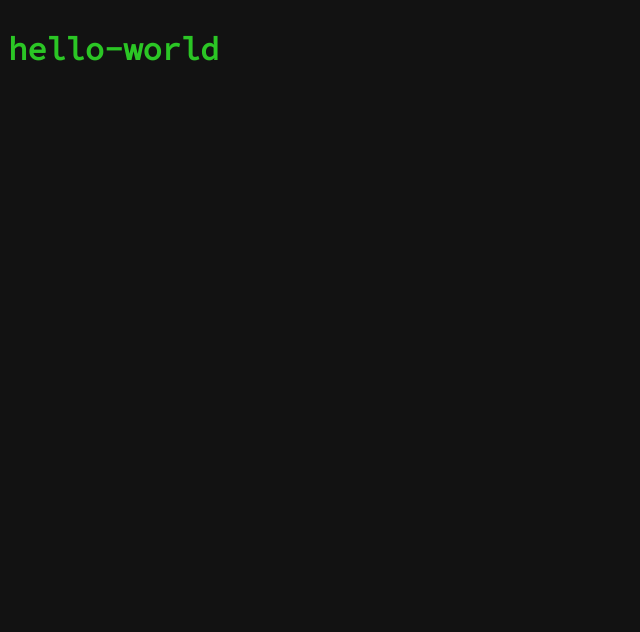
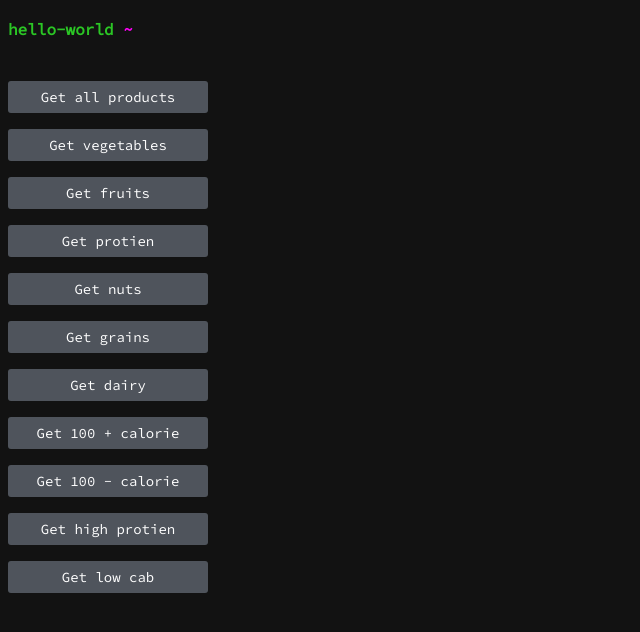
Before and after one commit to yagasta/pgp-mp-3, a website: page index.html in a window 1280 px wide. Shown: the whole page, without its empty margins (0-640 px from the left). Drawn offline with Linux system fonts and the light colour scheme.

Commit message:
add interactive page

```diff
--- a/index.css
+++ b/index.css
@@ -1,9 +1,46 @@
-@import url('https://fonts.googleapis.com/css2?family=Source+Code+Pro&display=swap');
+@import url("https://fonts.googleapis.com/css2?family=Source+Code+Pro&display=swap");
+
+* {
+  font-family: "Source Code Pro", monospace;
+}
 
 body {
   background-color: rgb(18, 18, 18);
-  font-family: 'Source Code Pro', monospace;
   display: flex;
-  align-items: center;
+  flex-direction: column;
   color: rgb(43, 198, 37);
 }
+
+h1 {
+  font-size: 1rem;
+}
+
+span {
+  color: rgb(255, 0, 247);
+}
+
+.button {
+  display: inline-block;
+  outline: none;
+  cursor: pointer;
+  border-radius: 3px;
+  font-size: 14px;
+  font-weight: 500;
+  line-height: 16px;
+  padding: 2px 16px;
+  height: 32px;
+  min-width: 60px;
+  min-height: 32px;
+  border: none;
+  color: #fff;
+  background-color: #4f545c;
+  transition: background-color 0.17s ease, color 0.17s ease;
+}
+
+.button-group {
+  display: grid;
+  grid-template-columns: repeat(1, 1fr);
+  gap: 1rem;
+  max-width: 200px;
+  margin-top: 2rem;
+}
--- a/index.html
+++ b/index.html
@@ -3,11 +3,24 @@
   <head>
     <meta charset="UTF-8" />
     <meta name="viewport" content="width=device-width, initial-scale=1.0" />
-    <link rel="stylesheet" href="index.css">
+    <link rel="stylesheet" href="index.css" />
     <title>Document</title>
   </head>
   <body>
-    <h1>hello-world</h1>
+    <h1>hello-world <span>~</span></h1>
+    <div class="button-group">
+      <button class="button all-products">Get all products</button>
+      <button class="button vegetables">Get vegetables</button>
+      <button class="button fruit">Get fruits</button>
+      <button class="button protien">Get protien</button>
+      <button class="button nuts">Get nuts</button>
+      <button class="button grains">Get grains</button>
+      <button class="button dairy">Get dairy</button>
+      <button class="button high-calorie">Get 100 + calorie</button>
+      <button class="button low">Get 100 - calorie</button>
+      <button class="button high-protien">Get high protien</button>
+      <button class="button low-cab">Get low cab</button>
+    </div>
     <script src="./index.js"></script>
   </body>
 </html>
--- a/index.js
+++ b/index.js
@@ -337,7 +337,7 @@ const filterByCategory = (category) => {
 
 // filterByCategory("Vegetable");
 // filterByCategory("Fruit");
-// filterByCategory("Protien");
+// filterByCategory("Protein");
 // filterByCategory("Nuts");
 // filterByCategory("Grains");
 // filterByCategory("Dairy");
@@ -350,7 +350,7 @@ const lowCalorie = () => {
   });
 };
 
-// lowCalorie()
+// lowCalorie();
 
 const highCalorie = () => {
   f.forEach((i) => {
@@ -379,9 +379,35 @@ const sortItems = (sortby, type) => {
 
   const sortedItems = keys.map((k) => obj[k]);
   sortedItems.forEach((index) => {
-    console.log(f[index][sortby]);
+    console.log(f[index]);
   });
 };
 
 // sortItems("protiens", true);
 // sortItems("cab", false);
+
+//Extra js
+
+const getAllProductsButton = document.querySelector(".all-products");
+const vegetablesButton = document.querySelector(".vegetables");
+const fruitButton = document.querySelector(".fruit");
+const protienButton = document.querySelector(".protien");
+const nutsButton = document.querySelector(".nuts");
+const grainsButton = document.querySelector(".grains");
+const dairyButton = document.querySelector(".dairy");
+const highCalorieButton = document.querySelector(".high-calorie");
+const lowCalorieButton = document.querySelector(".low");
+const highProtienButton = document.querySelector(".high-protien");
+const lowCabButton = document.querySelector(".low-cab");
+
+getAllProductsButton.addEventListener("click", getAllItems);
+vegetablesButton.addEventListener("click", () => filterByCategory("Vegetable"));
+fruitButton.addEventListener("click", () => filterByCategory("Fruit"));
+protienButton.addEventListener("click", () => filterByCategory("Protein"));
+nutsButton.addEventListener("click", () => filterByCategory("Nuts"));
+grainsButton.addEventListener("click", () => filterByCategory("Grain"));
+dairyButton.addEventListener("click", () => filterByCategory("Dairy"));
+highCalorieButton.addEventListener("click", highCalorie);
+lowCalorieButton.addEventListener("click", lowCalorie);
+highProtienButton.addEventListener("click", () => sortItems("protiens", true));
+lowCabButton.addEventListener("click", () => sortItems("cab", false));
```
